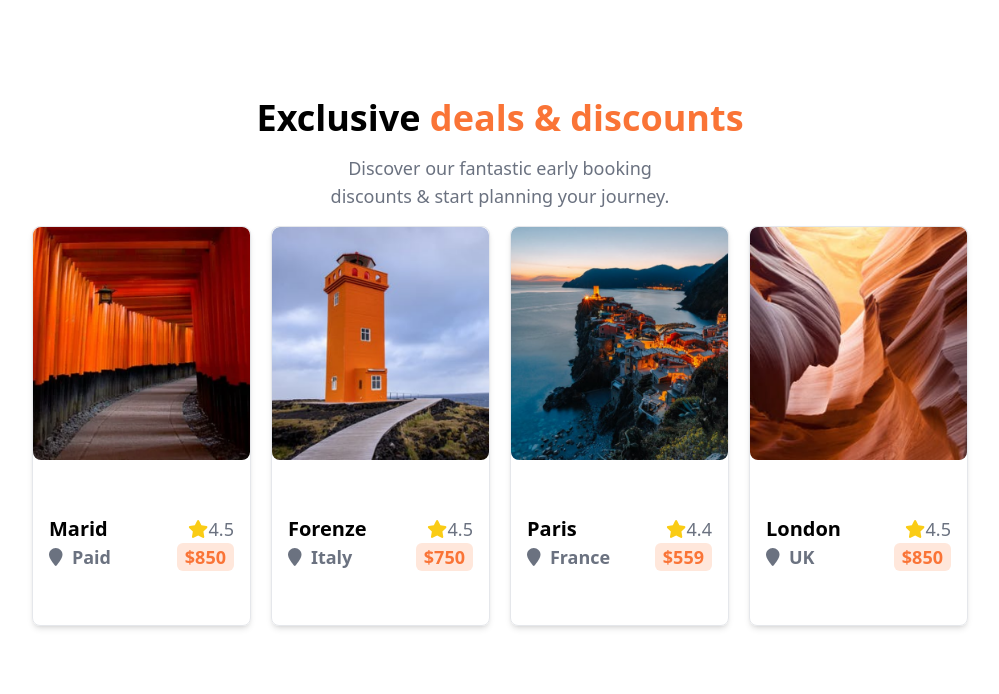
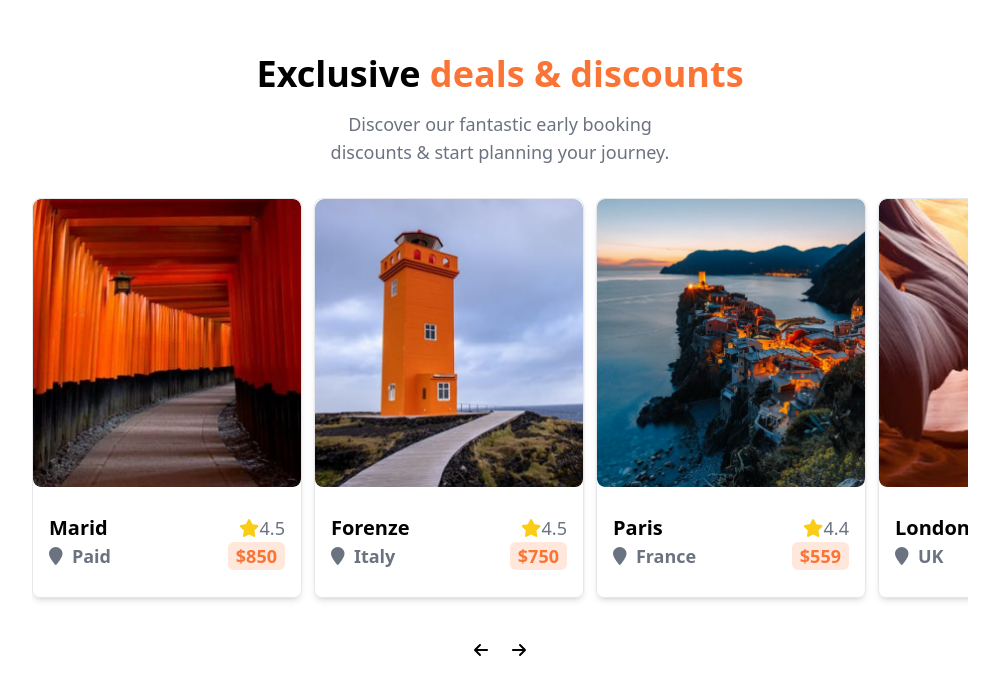
Before and after one commit to Gungcakra/trabook, a React (Vite) app: page /contact in a window 1280 px wide. Shown: the part 1702-2396 px from the top of the page, without its empty margins (140-1139 px from the left). Built offline with nearby package versions, Linux system fonts and the light colour scheme.

Commit message:
enhance Destination page with additional cards and navigation buttons; update Card component for minimum width

```diff
--- a/src/components/ui/Card.tsx
+++ b/src/components/ui/Card.tsx
@@ -12,7 +12,7 @@ interface CardProps {
 
 const Card: React.FC<CardProps> = ({ title, image, location, price, rating, link }) => {
     return (
-        <div className="flex flex-col border rounded-lg shadow-md w-[270px] h-[400px] transition-all duration-300 ease-in-out hover:shadow-lg hover:shadow-primary-light/50 hover:cursor-pointer">
+        <div className="flex flex-col border rounded-lg shadow-md min-w-[270px] h-[400px] transition-all duration-300 ease-in-out hover:shadow-lg hover:shadow-primary-light/50 hover:cursor-pointer">
            <div className="w-full h-[290px]">
                 <img src={image} alt={title} className="w-full h-full object-cover rounded-lg" />
            </div>
--- a/src/pages/Destination.tsx
+++ b/src/pages/Destination.tsx
@@ -1,8 +1,10 @@
+import { FontAwesomeIcon } from '@fortawesome/react-fontawesome';
 import des1 from '../assets/images/destination/des1.png';
 import des2 from '../assets/images/destination/des2.png';
 import des3 from '../assets/images/destination/des3.png';
 import des4 from '../assets/images/destination/des4.png';
 import Card from '../components/ui/Card';
+import { faArrowLeft, faArrowRight } from '@fortawesome/free-solid-svg-icons';
 
 const Destination = () => {
   const data = [
@@ -33,8 +35,50 @@ const Destination = () => {
       rating: "4.5",
       price: 850,
       image: des4,
-    }
+    },
+    {
+      title: "Marid",
+      location: "Paid",
+      rating: "4.5",
+      price: 850,
+      image: des1,
+    },
+    {
+      title: "Forenze",
+      location: "Italy",
+      rating: "4.5",
+      price: 750,
+      image: des2,
+    },
+    {
+      title: "Paris",
+      location: "France",
+      rating: "4.4",
+      price: 559,
+      image: des3,
+    },
+    {
+      title: "London",
+      location: "UK",
+      rating: "4.5",
+      price: 850,
+      image: des4,
+    },
+
   ];
+const scrollLeft = () => {
+  const container = document.querySelector('.overflow-x-scroll');
+  if (container) {
+    container.scrollBy({ left: -300, behavior: 'smooth' });
+  }
+};
+
+const scrollRight = () => {
+  const container = document.querySelector('.overflow-x-scroll');
+  if (container) {
+    container.scrollBy({ left: 300, behavior: 'smooth' });
+  }
+};
   return (
     <div className="w-full md:min-h-screen min-h-fit flex flex-col justify-center items-center p-4 ">
       <p className="text-4xl font-bold text-center">
@@ -45,8 +89,8 @@ const Destination = () => {
         journey.
       </p>
 
-      <div className="flex w-full justify-center">
-        <div className="flex w-3/4 gap-5 mt-4">
+      <div className="flex w-full items-center flex-col">
+        <div className="flex w-3/4 gap-3 mt-4 overflow-x-scroll scrollbar-hide py-4 " style={{ scrollbarWidth: 'none', msOverflowStyle: 'none' }}>
             {data.map((item, index) => (
               <Card
               key={index}
@@ -56,9 +100,12 @@ const Destination = () => {
               price={item.price.toString()}
               rating={item.rating}
               link="/destination"
-
               />
             ))}
+        </div>
+        <div className="flex w-full justify-center mt-4 gap-2">
+          <button className="duration-300 ease-in-out hover:bg-primary-light rounded-full p-2 hover:text-white" onClick={scrollLeft}><FontAwesomeIcon icon={faArrowLeft} /></button>
+          <button className="duration-300 ease-in-out hover:bg-primary-light rounded-full p-2 hover:text-white" onClick={scrollRight}><FontAwesomeIcon icon={faArrowRight} /></button>
         </div>
       </div>
     </div>
```
